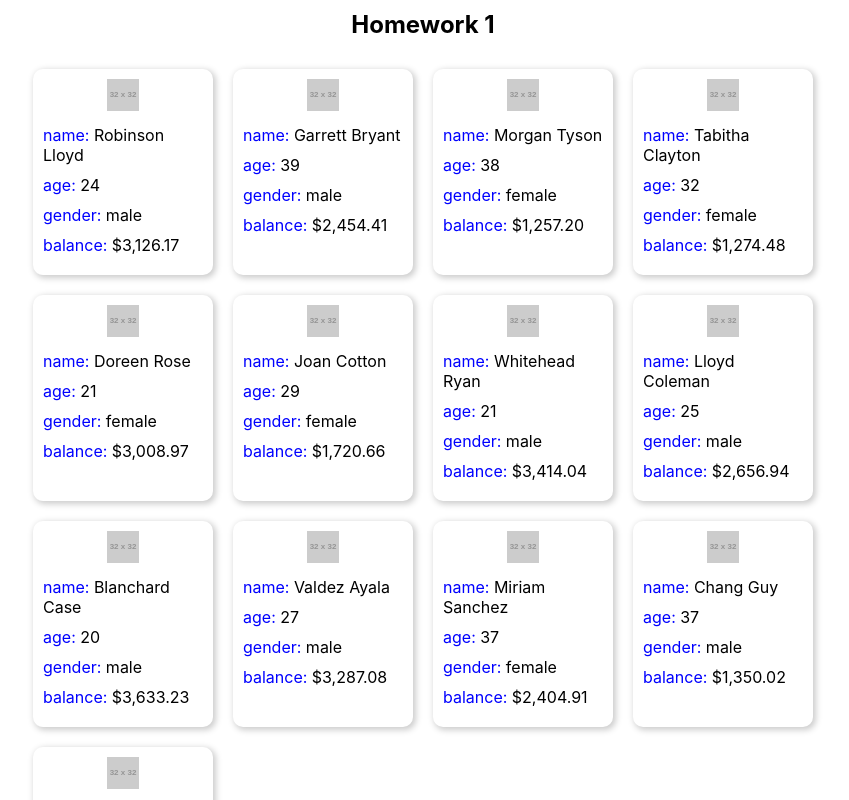
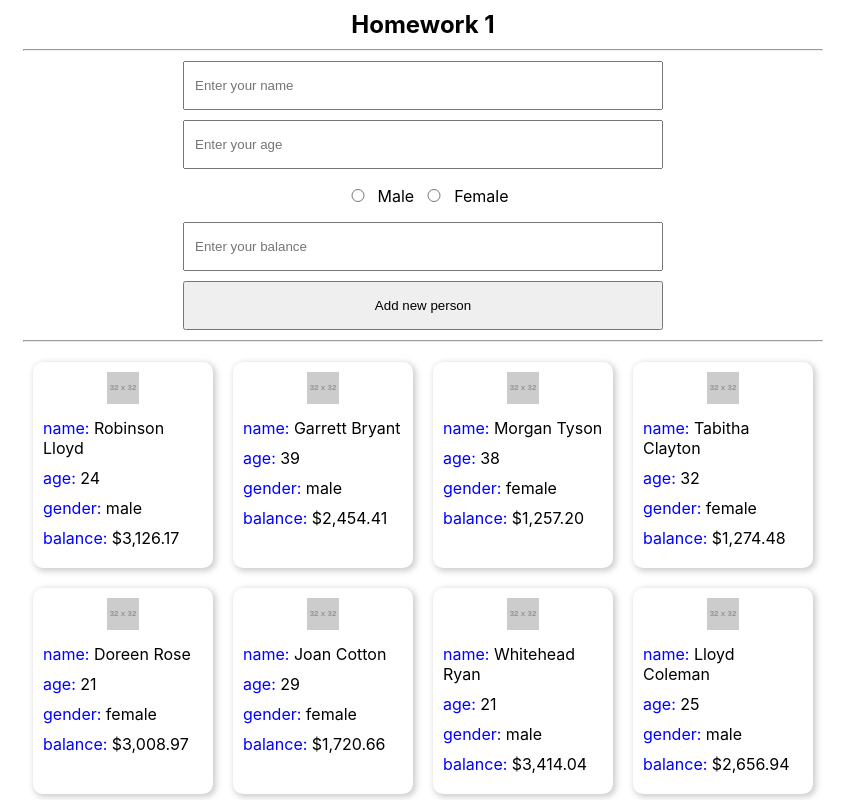
Before and after one commit to Raznaz/ReactHomeWorks, a React (Create React App) app: page / in a window 1280 px wide. Shown: the top 800 px of the page, without its empty margins (217-1066 px from the left). Built offline with nearby package versions, Linux system fonts and the light colour scheme; the HTML template or start-up script is replaced by a standard one.

Commit message:
create component AddCard

```diff
--- a/src/App.js
+++ b/src/App.js
@@ -1,16 +1,24 @@
 import { useState } from 'react';
 import './App.css';
+import AddCard from './component/AddCard';
 import CardList from './component/CardList';
 import { userData } from './userData';
 
 function App() {
 	const [userList, setUserList] = useState(userData);
-	console.log(userList);
+
+	const addNewCard = (card) => {
+		console.log(card);
+		setUserList([...userList, card]);
+	};
 
 	return (
 		<div className="App">
 			<div className="container">
 				<h2 className="App__title">Homework 1</h2>
+				<hr />
+				<AddCard addNewCard={addNewCard} />
+				<hr />
 				<CardList userList={userList} />
 			</div>
 		</div>
--- /dev/null
+++ b/src/component/AddCard.css
@@ -0,0 +1,18 @@
+input {
+	display: block;
+	width: 60%;
+	margin: 10px auto;
+	padding: 15px 10px;
+}
+
+input[type='radio'] {
+	display: inline-block;
+	width: 40px;
+}
+
+button {
+	display: block;
+	width: 60%;
+	padding: 15px 10px;
+	margin: 10px auto;
+}
--- /dev/null
+++ b/src/component/AddCard.jsx
@@ -0,0 +1,84 @@
+import React, { useState } from 'react';
+import './AddCard.css';
+
+function AddCard({ addNewCard }) {
+	const [newCard, setNewCard] = useState({
+		name: '',
+		age: '',
+		gender: '',
+		balance: '',
+	});
+
+	const handleChange = (event) => {
+		setNewCard({
+			...newCard,
+			[event.target.name]: event.target.value,
+		});
+	};
+
+	const createNewObj = (event) => {
+		event.preventDefault();
+		// console.log({ ...newCard, _id: Date.now() });
+		addNewCard({
+			...newCard,
+			_id: Date.now(),
+			picture: 'http://placehold.it/32x32',
+		});
+		// const newObj = {
+		// 	...addCard,
+		// 	_id: Date.now(),
+		// };
+	};
+
+	return (
+		<div>
+			<form action="">
+				<input
+					type="text"
+					name="name"
+					placeholder="Enter your name"
+					value={newCard.name}
+					onChange={handleChange}
+				/>
+				<input
+					type="text"
+					name="age"
+					placeholder="Enter your age"
+					value={newCard.age}
+					onChange={handleChange}
+				/>
+				<input
+					type="radio"
+					name="gender"
+					value="male"
+					onChange={handleChange}
+					checked={newCard.gender === 'male'}
+					id="male"
+				/>
+				<label htmlFor="male">Male</label>
+				<input
+					type="radio"
+					name="gender"
+					value="female"
+					onChange={handleChange}
+					checked={newCard.gender === 'female'}
+					id="female"
+				/>
+				<label htmlFor="female">Female</label>
+
+				<input
+					type="text"
+					name="balance"
+					placeholder="Enter your balance"
+					value={newCard.balance}
+					onChange={handleChange}
+				/>
+				<button type="submit" onClick={createNewObj}>
+					Add new person
+				</button>
+			</form>
+		</div>
+	);
+}
+
+export default AddCard;
--- a/src/component/CardList.css
+++ b/src/component/CardList.css
@@ -1,6 +1,5 @@
 .card-container {
 	display: flex;
 	flex-wrap: wrap;
-	justify-content: space-between;
 	padding: 20px 0px;
 }
```
